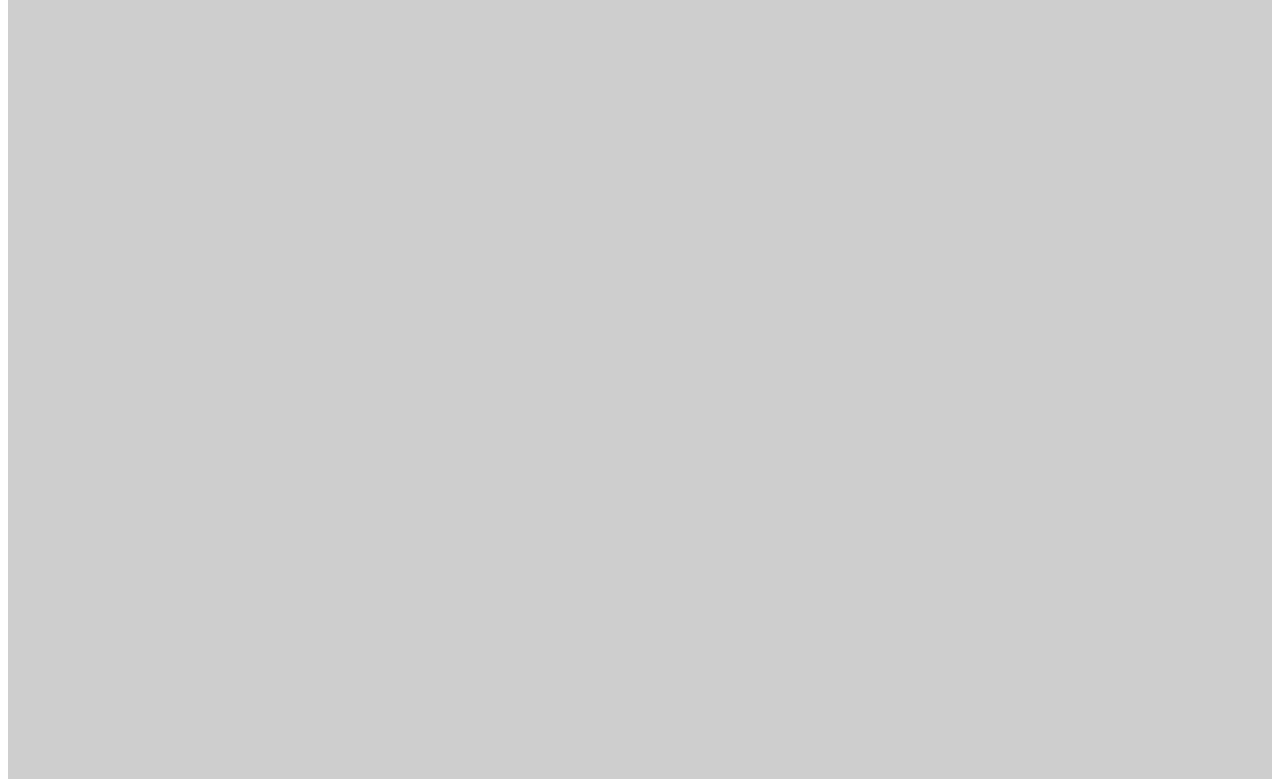
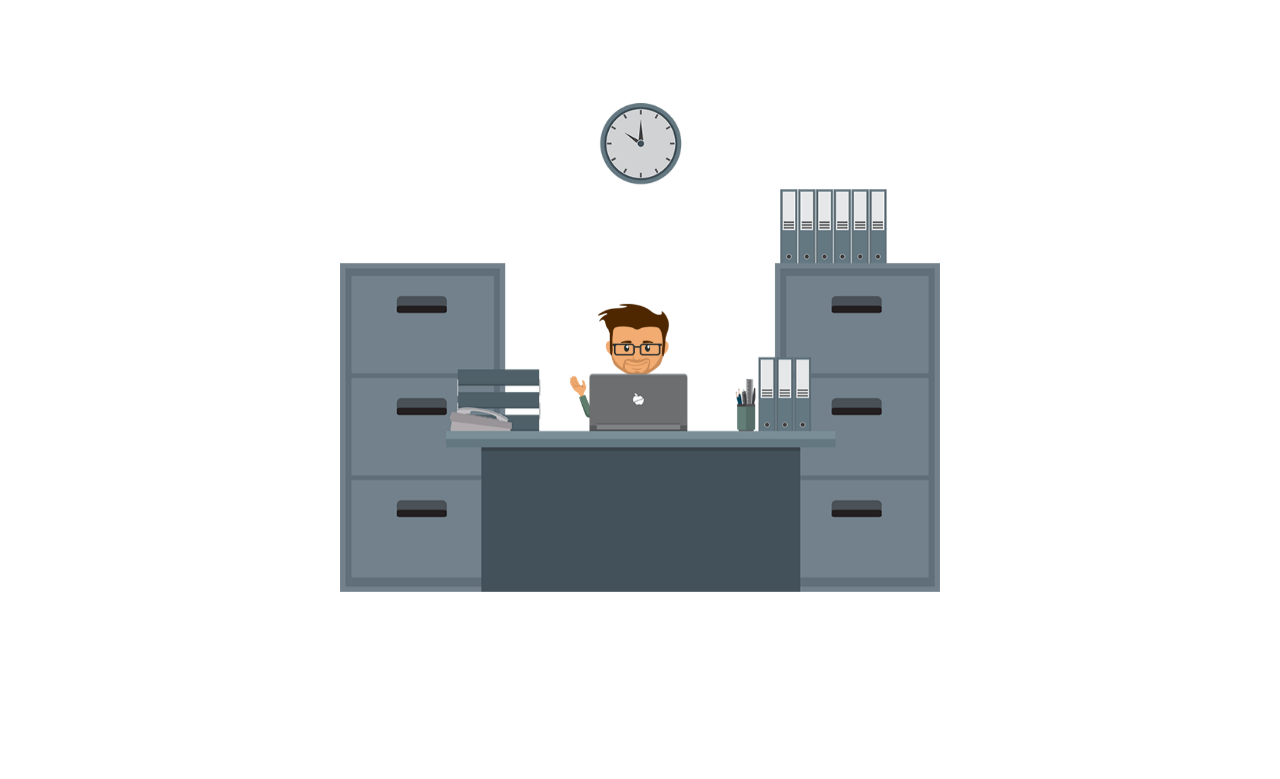
Before and after one commit to Krishjs/krishjs.github.io, a website: page index.html in a window 1280 px wide. Shown: the part 166-945 px from the top of the page. After the commit the page ends 800 px from the top, so only its background shows below. Drawn offline with Linux system fonts and the light colour scheme.

Commit message:
index.html from profile

```diff
--- a/index.html
+++ b/index.html
@@ -1,5 +1,4 @@
 <!DOCTYPE html><html lang="en"><head><title>Krish js</title><link rel="stylesheet" href="/css/main.css"></head>
 <body>
-  <img src="/img/bgoffice.jpg"/>
   <h1>Gopala Krishnan</h1><div id="container" class="container"><ul id="scene" class="scene"><li data-depth="1.00" class="layer"><img src="img/avatar.png" class="avatar"></li><li data-depth="0.80" class="layer"><img src="img/office.png"></li></ul></div><script src="/js/parallax.js"></script><script type="text/javascript">var scene = document.getElementById('scene');
 var parallax = new Parallax(scene);</script></body></html>
```
